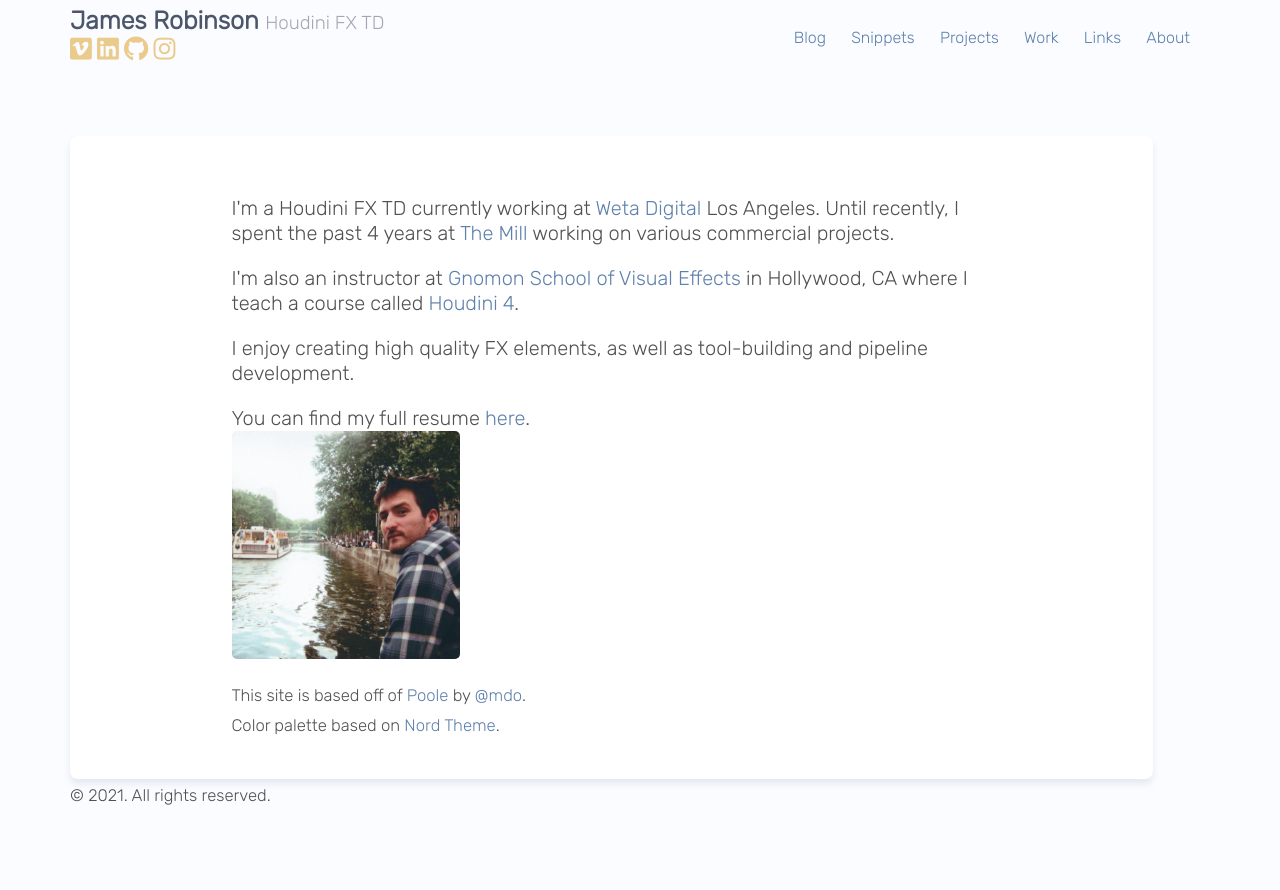
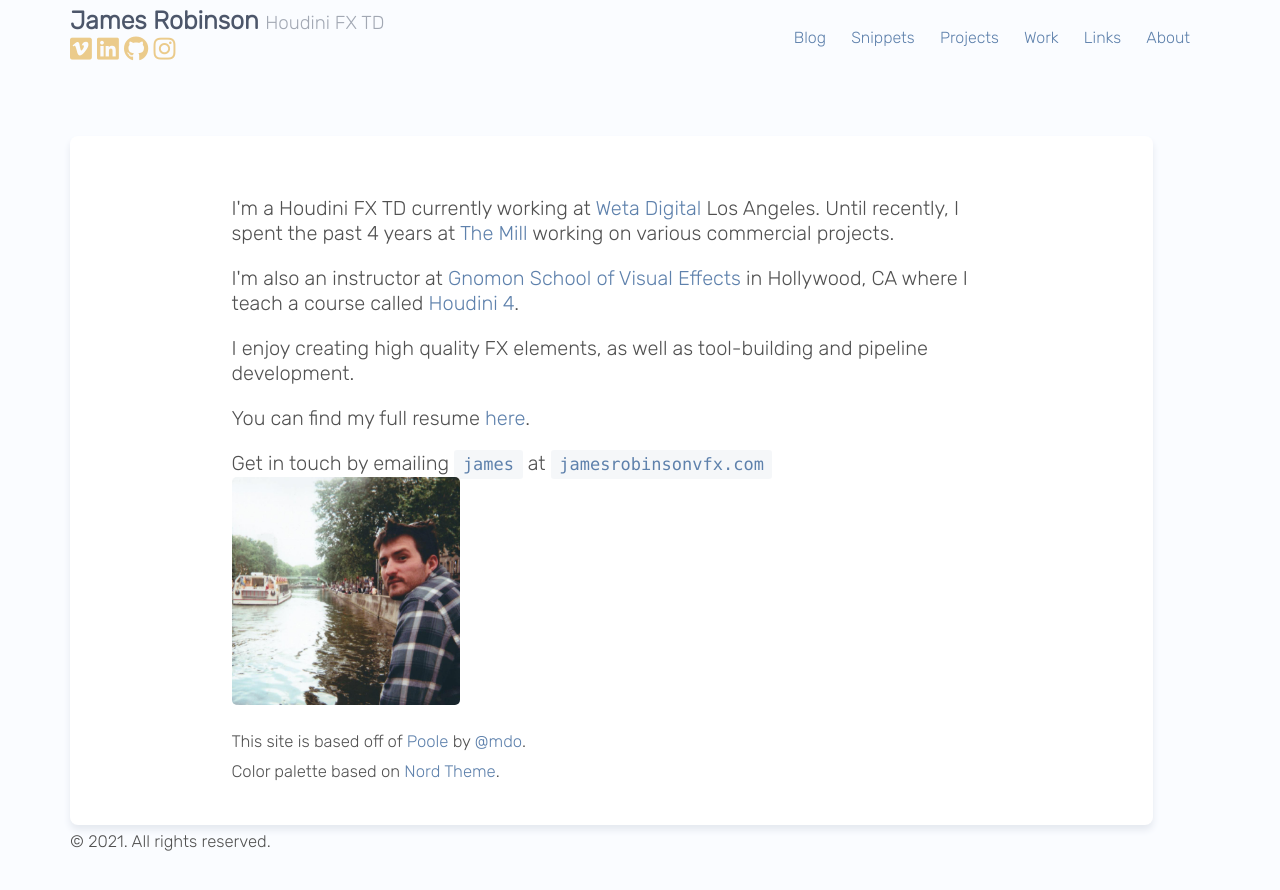
Before and after one commit to MaxSteven/jamesrobinsonvfx.github.io, a Jekyll site: the page built from about.html, in a window 1280 px wide. Shown: the top 890 px of the page. Built offline with Jekyll 4.4.1, drawn with Linux system fonts in a browser that asks for light colours; nearby versions of some CDN libraries.

Commit message:
Add email

```diff
--- a/about.html
+++ b/about.html
@@ -24,6 +24,10 @@ title: About
     You can find my full resume <a href="/assets/about/resume.pdf">here</a>.
   </span>
 
+  <span class="blurb">
+    Get in touch by emailing <code>james</code> at <code>jamesrobinsonvfx.com</code>
+  </span>
+
   <img class="photo" src="/assets/about/me.jpeg">
 
   <span style="display: block">
```
